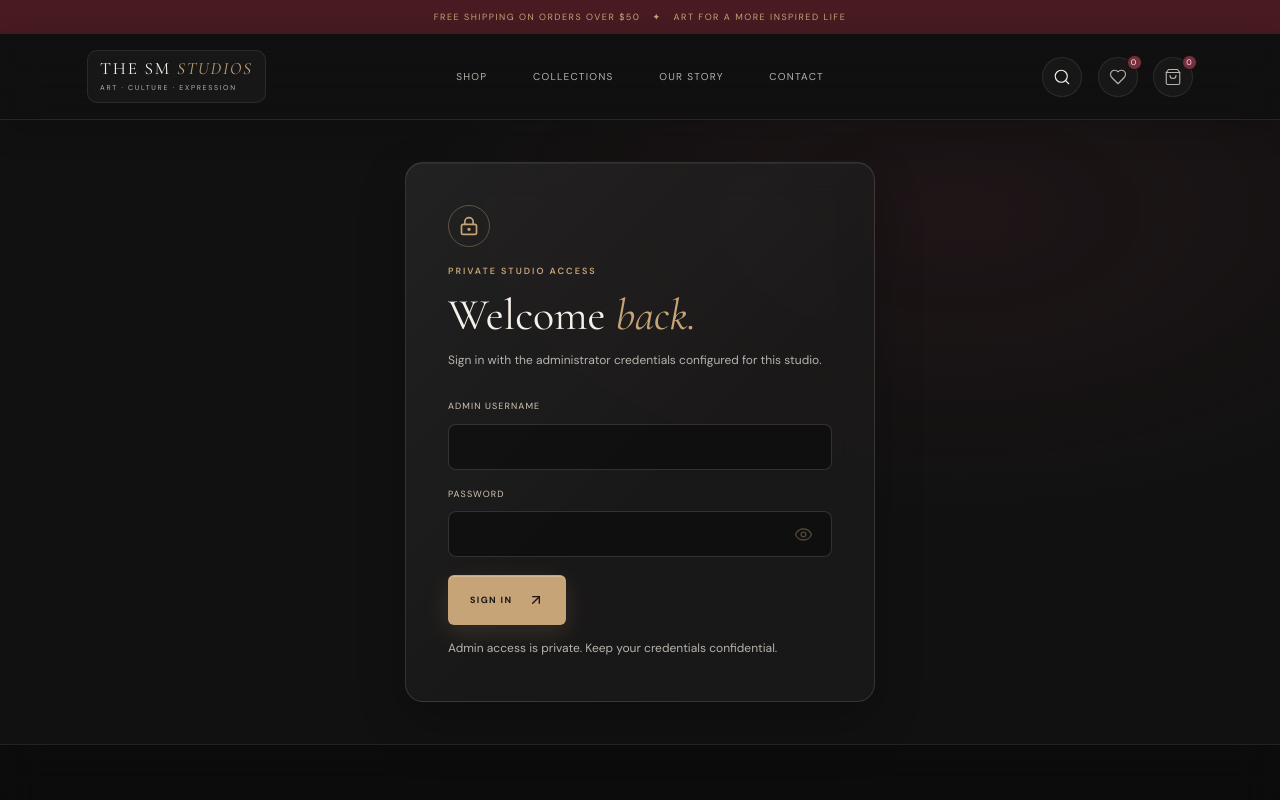
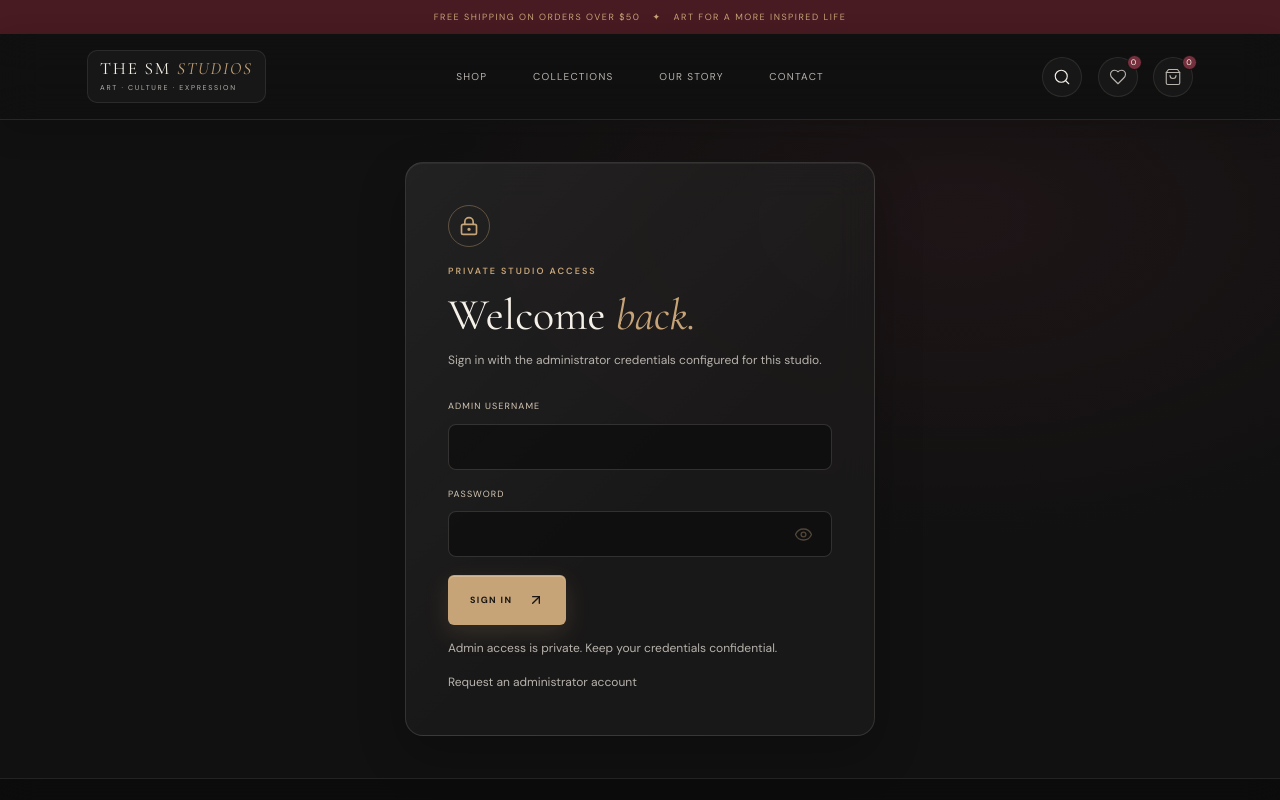
Before and after one commit to saroshkhan12/the-sm-studios, a Next.js app: page /admin/login in a window 1280 px wide. Shown: the top 800 px of the page. Built offline with nearby package versions, Linux system fonts and the light colour scheme.

Commit message:
Link admin sign-in to registration

```diff
--- a/src/app/admin/login/page.tsx
+++ b/src/app/admin/login/page.tsx
@@ -5,6 +5,7 @@ import { FormEvent, useState } from "react";
 import { useRouter } from "next/navigation";
 import { m, useReducedMotion } from "framer-motion";
 import { ArrowUpRight, LockKeyhole, Eye, EyeOff } from "lucide-react";
+import Link from "next/link";
 import { MotionButton } from "@/components/motion-button";
 
 export default function AdminLoginPage() {
@@ -100,6 +101,7 @@ export default function AdminLoginPage() {
         </form>
 
         <small>Admin access is private. Keep your credentials confidential.</small>
+        <p className="admin-register-link"><Link href="/admin/register">Request an administrator account</Link></p>
       </m.section>
     </main>
   );
```
